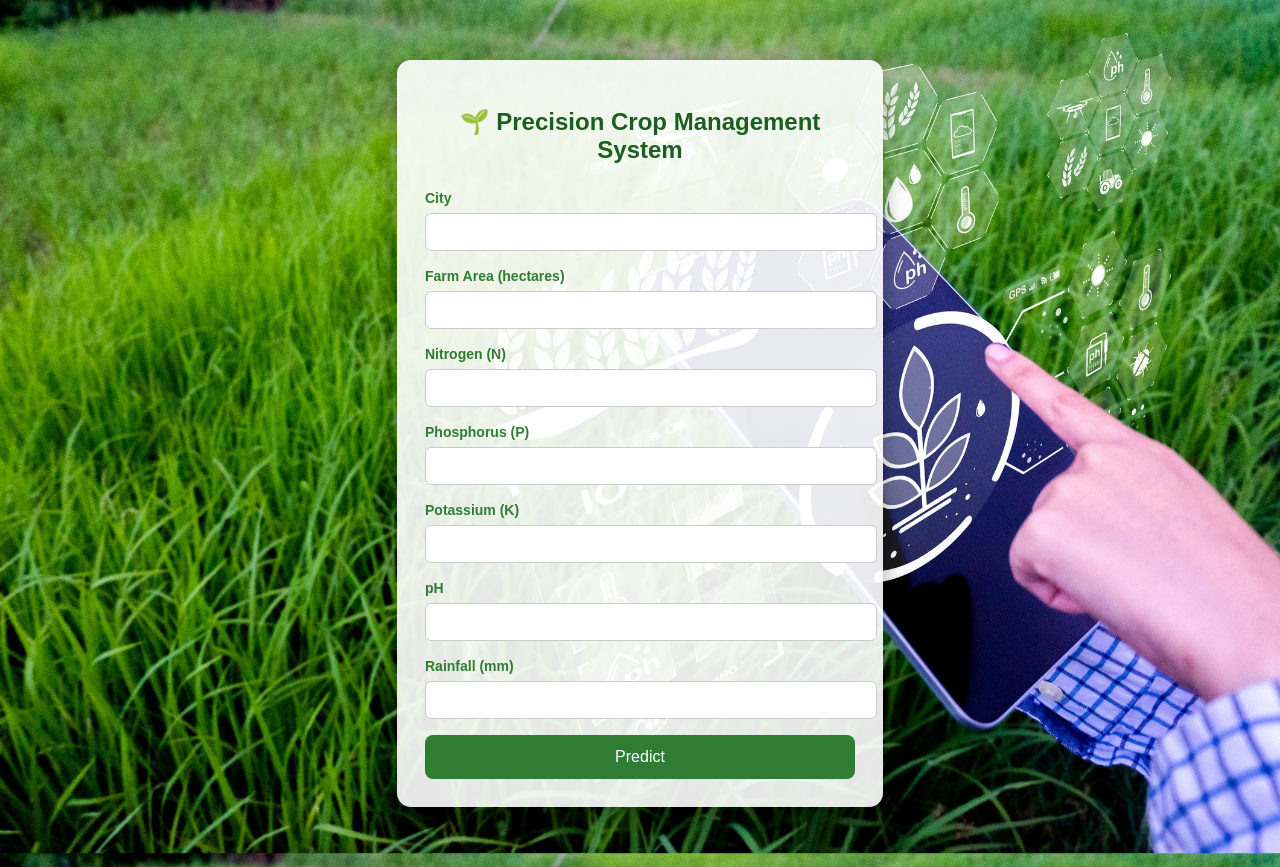
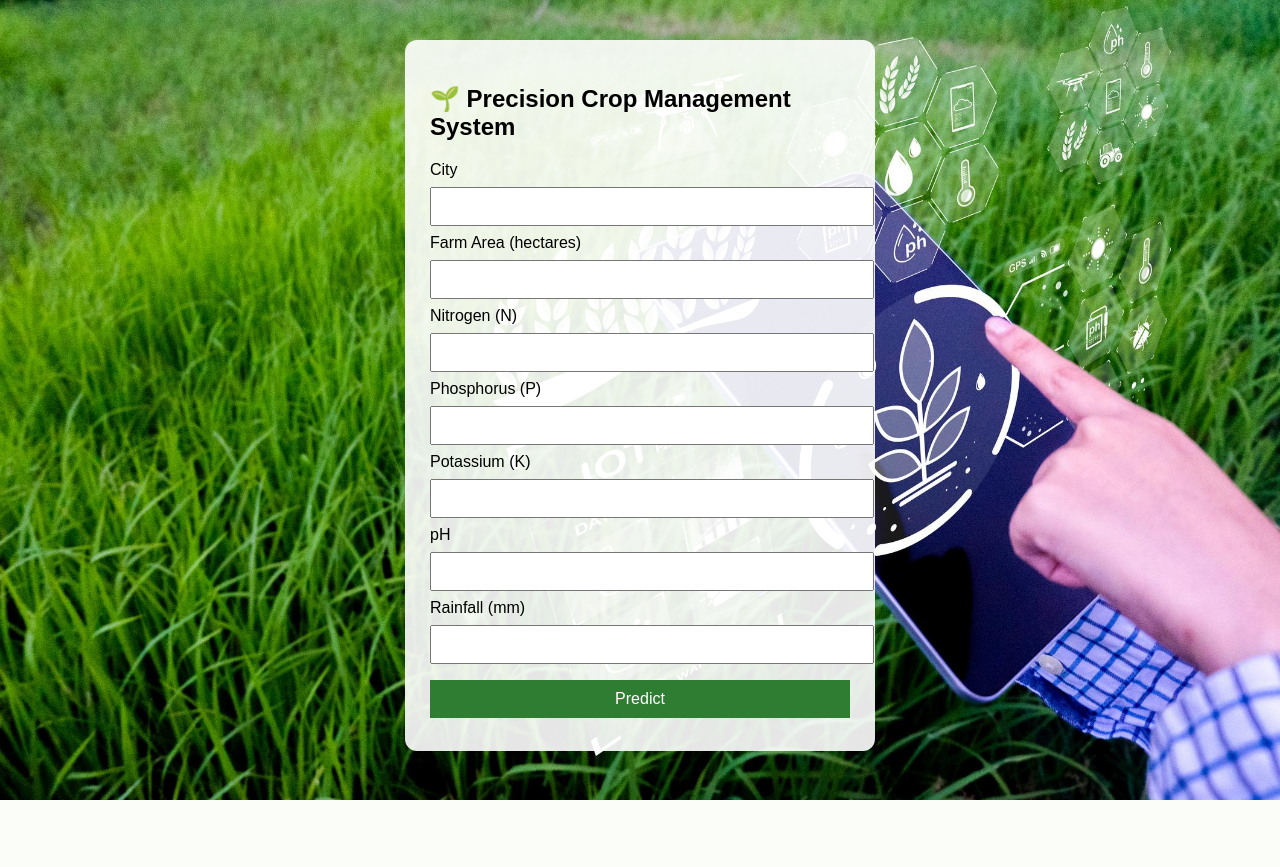
Before and after one commit to puppalamanichandra/precision-crop-ml, a Flask app: page / in a window 1280 px wide. After the commit the page ends 800 px from the top, so only its background shows below. Run offline with Flask 3, Linux system fonts and the light colour scheme; parts of the project's set-up code (start-up, migrations or seed data) failed here and were passed over.

Commit message:
Update style.css

```diff
--- a/static/style.css
+++ b/static/style.css
@@ -1,100 +1,36 @@
-/* Page background */
 body {
+    background: url("farm_bg.jpg") no-repeat center fixed;
+    background-size: cover;
     font-family: Arial, sans-serif;
-    margin: 0;
-    padding: 0;
-
-    /* Farming background image */
-    background-image: url("farm_bg.jpg");
-    background-size: cover;
-    background-position: center;
-    background-repeat: no-repeat;
-    background-attachment: fixed;
 }
 
-/* Main card container */
 .container {
-    width: 430px;
-    margin: 60px auto;
-    background: rgba(255, 255, 255, 0.9);
-    padding: 28px;
-    border-radius: 14px;
-    box-shadow: 0px 10px 25px rgba(0,0,0,0.35);
+    width: 420px;
+    margin: 40px auto;
+    background: rgba(255,255,255,0.9);
+    padding: 25px;
+    border-radius: 12px;
 }
 
-/* Title */
-h2 {
-    text-align: center;
-    color: #1b5e20;
-    margin-bottom: 25px;
+input, button {
+    width: 100%;
+    padding: 10px;
+    margin: 8px 0;
 }
 
-/* Labels */
-label {
-    font-weight: bold;
-    color: #2e7d32;
-    font-size: 14px;
-}
-
-/* Input fields */
-input {
-    width: 100%;
-    padding: 10px;
-    margin-top: 6px;
-    margin-bottom: 16px;
-    border: 1px solid #ccc;
-    border-radius: 6px;
-    font-size: 14px;
-}
-
-/* Button */
 button {
-    width: 100%;
-    padding: 13px;
-    background-color: #2e7d32;
+    background: #2e7d32;
     color: white;
     border: none;
     font-size: 16px;
-    border-radius: 8px;
-    cursor: pointer;
-    transition: background 0.3s;
 }
 
-button:hover {
-    background-color: #1b5e20;
+.card {
+    margin-top: 10px;
+    font-weight: bold;
 }
 
-/* Result section (shared style) */
-.result {
-    margin-top: 15px;
-    padding: 12px;
-    border-radius: 8px;
-    font-size: 16px;
-    font-weight: bold;
-    text-align: center;
+canvas, #map {
+    margin-top: 20px;
+    height: 300px;
 }
-
-/* Individual result styles */
-.result.crop {
-    background: #e8f5e9;
-    color: #1b5e20;
-    border-left: 6px solid #2e7d32;
-}
-
-.result.fertilizer {
-    background: #fff8e1;
-    color: #e65100;
-    border-left: 6px solid #ff9800;
-}
-
-.result.irrigation {
-    background: #e3f2fd;
-    color: #0d47a1;
-    border-left: 6px solid #2196f3;
-}
-
-.result.yield {
-    background: #f3e5f5;
-    color: #4a148c;
-    border-left: 6px solid #8e24aa;
-}
```
